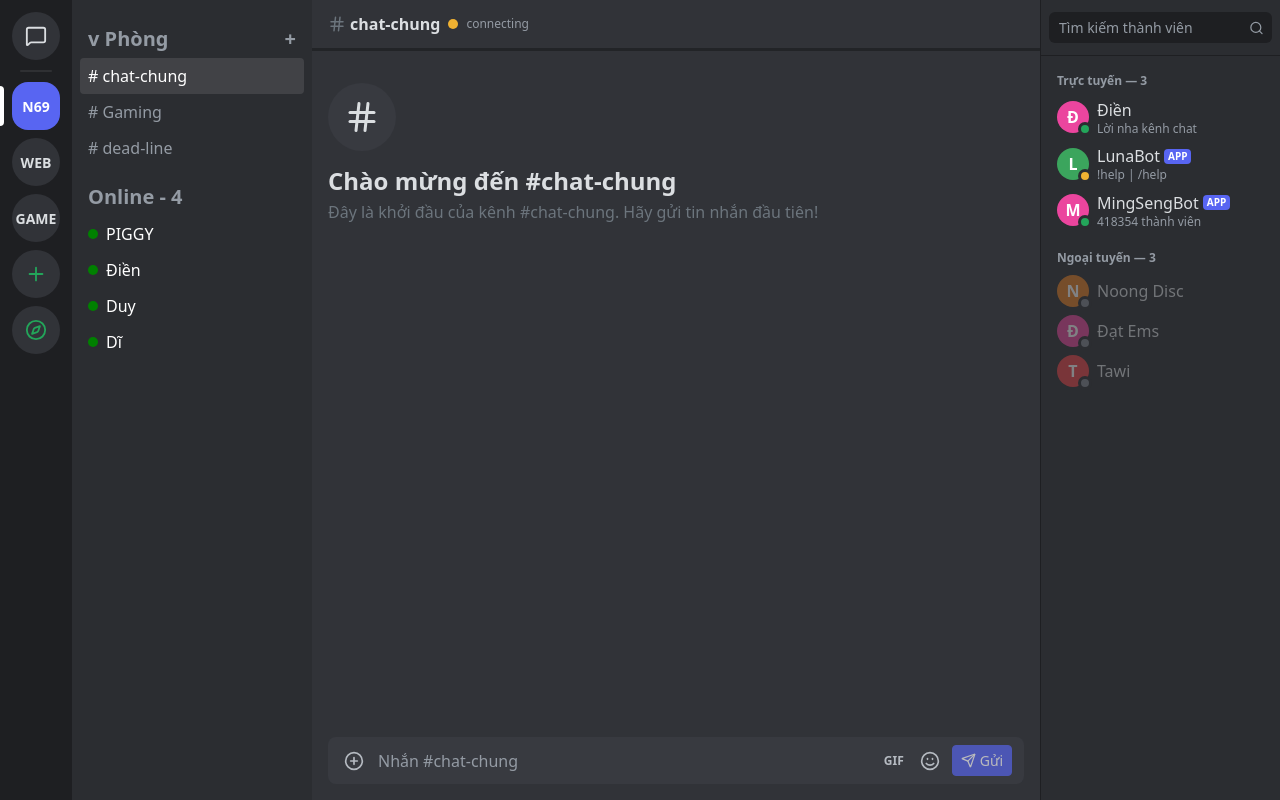
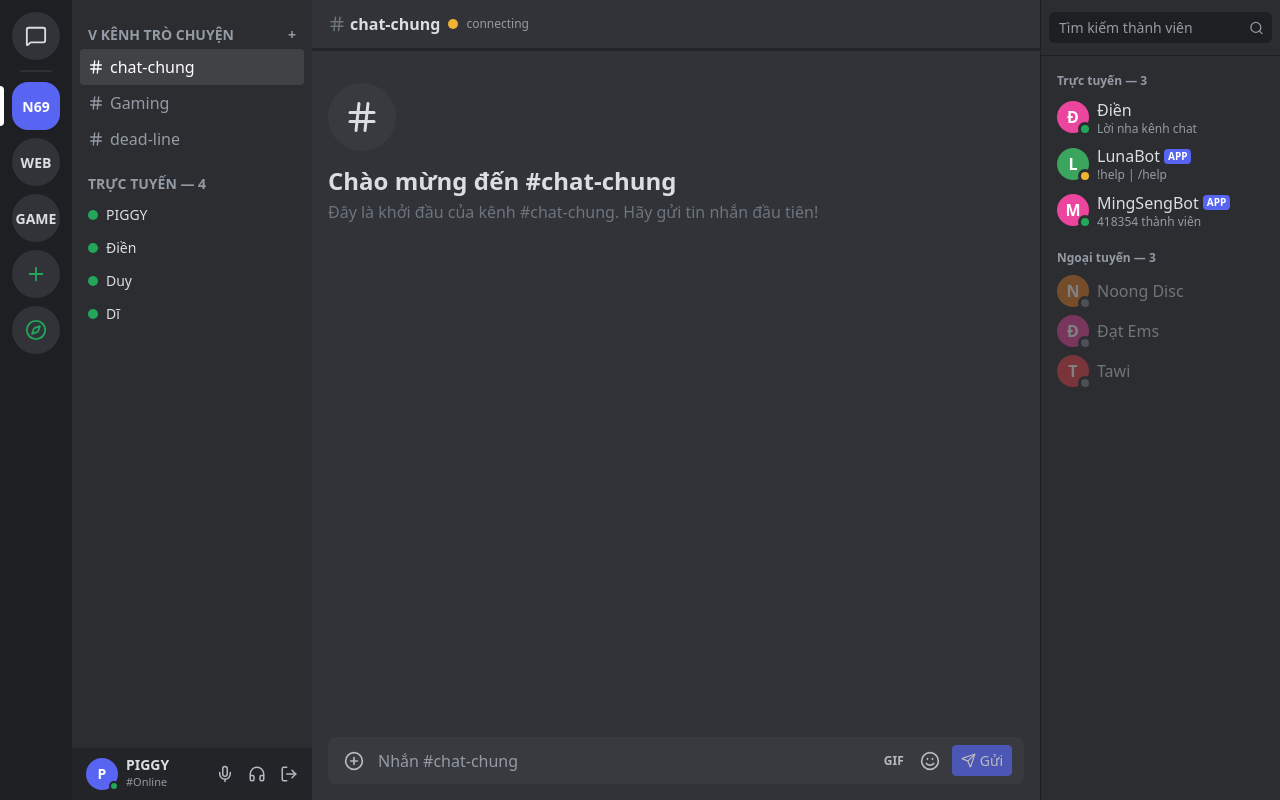
Before and after one commit to nguyenvandiennlu/Nhom69_LTFE, a React (Vite) app: page /chat in a window 1280 px wide. Built offline with nearby package versions, Linux system fonts and the light colour scheme; no server answers.

Commit message:
Function - Giao diện - Done - Thêm UserProfileBar và tính năng đăng xuất

```diff
--- a/src/components/EmojiPickerButton.tsx
+++ b/src/components/EmojiPickerButton.tsx
@@ -10,7 +10,6 @@ export default function EmojiPickerButton({ onSelectEmoji }: Props) {
     const [isOpen, setIsOpen] = useState(false);
     const containerRef = useRef<HTMLDivElement>(null);
 
-    // Tự động đóng popup khi bấm ra bên ngoài
     useEffect(() => {
         const handleClickOutside = (e: MouseEvent) => {
             if (containerRef.current && !containerRef.current.contains(e.target as Node)) {
--- a/src/components/Sidebar.tsx
+++ b/src/components/Sidebar.tsx
@@ -1,17 +1,20 @@
 import { useState } from "react";
+import { Hash } from "lucide-react";
+import UserProfileBar from "./UserProfileBar";
 import '../styles/sidebar.scss';
 
-//data tạm thời nha
 const rooms = ['chat-chung', 'Gaming', 'dead-line'];
 const onlineUsers = ['PIGGY', 'Điền', 'Duy', 'Dĩ'];
 
 export default function Sidebar() {
     const [currentRoom, setCurrentRoom] = useState(rooms[0]);
     const [isOpen, setIsOpen] = useState(true);
+
     return (
         <aside className="sidebar">
+            <div className="sidebar__content">
                 <div className="titleSidebar" onClick={() => setIsOpen(!isOpen)}>
-                <span>{isOpen ? 'v' : '>'} Phòng</span>
+                    <span>{isOpen ? 'v' : '>'} Kênh trò chuyện</span>
                     <span className="addRoom">+</span>
                 </div>
                 {isOpen && rooms.map(room => (
@@ -20,16 +23,21 @@ export default function Sidebar() {
                         className={room === currentRoom ? 'room roomActive' : 'room'}
                         onClick={() => setCurrentRoom(room)}
                     >
-                    # {room}
+                        <Hash size={16} />
+                        <span>{room}</span>
                     </div>
                 ))}
-            <div className="titleSidebar">Online - {onlineUsers.length}</div>
+
+                <div className="titleSidebar">Trực tuyến — {onlineUsers.length}</div>
                 {onlineUsers.map(user => (
                     <div key={user} className="user">
                         <span className="dotSidebar"></span>
-                    {user}
+                        <span>{user}</span>
                     </div>
                 ))}
+            </div>
+
+            <UserProfileBar />
         </aside>
     );
 }
--- /dev/null
+++ b/src/components/UserProfileBar.tsx
@@ -0,0 +1,80 @@
+import { useState } from "react";
+import { useNavigate } from "react-router-dom";
+import { useWS } from "../contexts/WebSocketContext";
+import { Mic, MicOff, Headphones, HeadphoneOff, LogOut } from "lucide-react";
+
+export default function UserProfileBar() {
+    const navigate = useNavigate();
+    const { sendEvent } = useWS();
+    const [isMuted, setIsMuted] = useState(false);
+    const [isDeafened, setIsDeafened] = useState(false);
+
+    const currentUser = localStorage.getItem('currentUser') || 'PIGGY';
+
+    const toggleMic = () => {
+        setIsMuted(!isMuted);
+    };
+
+    const toggleDeafen = () => {
+        if (!isDeafened) {
+            setIsDeafened(true);
+            setIsMuted(true);
+        } else {
+            setIsDeafened(false);
+            setIsMuted(false);
+        }
+    };
+
+    const handleLogout = () => {
+        if (window.confirm('Bạn có chắc chắn muốn đăng xuất không?')) {
+            sendEvent('LOGOUT');
+            localStorage.removeItem('currentUser');
+            localStorage.removeItem('RE_LOGIN_CODE');
+            navigate('/login');
+        }
+    };
+
+    return (
+        <div className="sidebar__user-bar">
+            <div className="sidebar__user-profile" data-tooltip="Tài khoản của bạn">
+                <div className="sidebar__avatar">
+                    {currentUser.charAt(0).toUpperCase()}
+                    <span className="sidebar__avatar-dot"></span>
+                </div>
+                <div>
+                    <div className="sidebar__user-name text-truncate" style={{ maxWidth: '85px' }}>
+                        {currentUser}
+                    </div>
+                    <div className="sidebar__user-status">#Online</div>
+                </div>
+            </div>
+
+            <div className="sidebar__actions">
+                <button
+                    type="button"
+                    className="sidebar__action-btn"
+                    data-tooltip={isMuted ? "Bật Mic" : "Tắt Mic"}
+                    onClick={toggleMic}
+                >
+                    {isMuted ? <MicOff size={18} color="#f23f43" /> : <Mic size={18} />}
+                </button>
+                <button
+                    type="button"
+                    className="sidebar__action-btn"
+                    data-tooltip={isDeafened ? "Bật âm thanh" : "Tắt âm thanh"}
+                    onClick={toggleDeafen}
+                >
+                    {isDeafened ? <HeadphoneOff size={18} color="#f23f43" /> : <Headphones size={18} />}
+                </button>
+                <button
+                    type="button"
+                    className="sidebar__action-btn sidebar__action-btn--logout"
+                    data-tooltip="Đăng xuất"
+                    onClick={handleLogout}
+                >
+                    <LogOut size={18} />
+                </button>
+            </div>
+        </div>
+    );
+}
--- a/src/styles/login.scss
+++ b/src/styles/login.scss
@@ -3,7 +3,6 @@ $primary: #5865f2;
 $input-box: #1e1f22;
 $danger: #f23f43;
 
-//LoginPage.tsx
 .login {
   background: $input-box;
 }
@@ -45,7 +44,6 @@ $danger: #f23f43;
     color: inherit;
   }
 
-  // sai thông tin
   &.is-invalid,
   &.is-invalid:focus {
     border-color: $danger;
--- a/src/styles/serverRail.scss
+++ b/src/styles/serverRail.scss
@@ -29,7 +29,6 @@ $dis-green: #23a55a;
     width: 72px;
   }
 
-  // Vạch trắng báo hiệu ở mép trái (Pill indicator)
   &__pill {
     position: absolute;
     left: 0;
@@ -40,7 +39,6 @@ $dis-green: #23a55a;
     transition: height 0.2s cubic-bezier(0.2, 0, 0, 1);
   }
 
-  // Nút server hình tròn biến thành viên thuốc khi hover
   &__btn {
     position: relative;
     width: 48px;
@@ -69,7 +67,6 @@ $dis-green: #23a55a;
       color: #fff;
     }
 
-    // Nút thêm server có màu hover xanh lá đặc trưng
     &--action {
       background-color: #313338;
       color: $dis-green;
@@ -81,17 +78,14 @@ $dis-green: #23a55a;
     }
   }
 
-  // Khi hover vào item thì kéo dài vạch trắng
   &__item:hover &__pill {
     height: 20px;
   }
 
-  // Khi đang active thì vạch trắng kéo dài 40px
   &__item--active &__pill {
     height: 40px;
   }
 
-  // Đường gạch ngang phân cách
   &__divider {
     width: 32px;
     height: 2px;
--- a/src/styles/sidebar.scss
+++ b/src/styles/sidebar.scss
@@ -1,21 +1,41 @@
 $dis-sidebar: #2b2d31;
+$dis-user-bar: #232428;
 
-//Sidebar.tsx
 .sidebar {
   width: 240px;
+  height: 100vh;
   flex-shrink: 0;
-  padding: 8px;
   background: $dis-sidebar;
   color: #949ba4;
+  display: flex;
+  flex-direction: column;
+  overflow: hidden;
+  user-select: none;
+}
+
+.sidebar__content {
+  flex-grow: 1;
+  overflow-y: auto;
+  padding: 8px;
+
+  &::-webkit-scrollbar {
+    width: 4px;
+  }
+  &::-webkit-scrollbar-thumb {
+    background: rgba(0, 0, 0, 0.2);
+    border-radius: 2px;
+  }
 }
 
 .titleSidebar {
   display: flex;
   padding: 16px 8px 4px;
-  font-size: 20px;
-  font-weight: 600;
+  font-size: 14px;
+  font-weight: 700;
+  text-transform: uppercase;
+  color: #949ba4;
   justify-content: space-between;
-
+  align-items: center;
 }
 
 .titleSidebar:first-child {
@@ -27,17 +47,21 @@ $dis-sidebar: #2b2d31;
   border-radius: 4px;
   font-weight: 500;
   cursor: pointer;
+  color: #949ba4;
+  display: flex;
+  align-items: center;
+  gap: 6px;
 
   &:hover {
     background: rgba(255, 255, 255, 0.06);
-    color: white;
+    color: #dbdee1;
   }
 }
 
 .roomActive,
 .roomActive:hover {
   background: rgba(255, 255, 255, 0.1);
-  color: white;
+  color: #fff;
 }
 
 .user {
@@ -45,12 +69,146 @@ $dis-sidebar: #2b2d31;
   align-items: center;
   gap: 8px;
   padding: 6px 8px;
-  color: white;
+  color: #dbdee1;
+  font-size: 14px;
 }
 
 .dotSidebar {
   width: 10px;
   height: 10px;
   border-radius: 50%;
-  background: green;
+  background: #23a55a;
 }
+
+.sidebar__user-bar {
+  height: 52px;
+  background: $dis-user-bar;
+  padding: 0 8px;
+  display: flex;
+  align-items: center;
+  justify-content: space-between;
+  flex-shrink: 0;
+}
+
+.sidebar__user-profile {
+  display: flex;
+  align-items: center;
+  gap: 8px;
+  padding: 4px 6px;
+  border-radius: 4px;
+  cursor: pointer;
+  min-width: 0;
+
+  &:hover {
+    background: rgba(255, 255, 255, 0.07);
+  }
+}
+
+.sidebar__avatar {
+  width: 32px;
+  height: 32px;
+  border-radius: 50%;
+  background: #5865f2;
+  color: #fff;
+  display: flex;
+  align-items: center;
+  justify-content: center;
+  font-weight: 600;
+  font-size: 14px;
+  position: relative;
+  flex-shrink: 0;
+}
+
+.sidebar__avatar-dot {
+  width: 10px;
+  height: 10px;
+  background: #23a55a;
+  border-radius: 50%;
+  position: absolute;
+  bottom: -1px;
+  right: -1px;
+  border: 2px solid $dis-user-bar;
+}
+
+.sidebar__user-name {
+  font-size: 14px;
+  font-weight: 600;
+  color: #dbdee1;
+  line-height: 1.2;
+}
+
+.sidebar__user-status {
+  font-size: 11px;
+  color: #949ba4;
+}
+
+.sidebar__actions {
+  display: flex;
+  align-items: center;
+  gap: 2px;
+}
+
+.sidebar__action-btn {
+  position: relative;
+  background: transparent;
+  border: none;
+  color: #b5bac1;
+  border-radius: 4px;
+  padding: 6px;
+  cursor: pointer;
+  display: flex;
+  align-items: center;
+  justify-content: center;
+  transition: color 0.15s ease, background-color 0.15s ease;
+
+  &:hover {
+    background: rgba(255, 255, 255, 0.08);
+    color: #dbdee1;
+  }
+
+  &--logout:hover {
+    color: #f23f43;
+    background: rgba(242, 63, 67, 0.1);
+  }
+
+  &[data-tooltip]::after {
+    content: attr(data-tooltip);
+    position: absolute;
+    bottom: calc(100% + 8px);
+    left: 50%;
+    transform: translateX(-50%) translateY(4px);
+    background-color: #111214;
+    color: #dbdee1;
+    font-size: 12px;
+    font-weight: 600;
+    white-space: nowrap;
+    padding: 5px 9px;
+    border-radius: 5px;
+    box-shadow: 0 4px 8px rgba(0, 0, 0, 0.4);
+    pointer-events: none;
+    opacity: 0;
+    transition: opacity 0.15s ease, transform 0.15s ease;
+    z-index: 100;
+  }
+
+  &[data-tooltip]::before {
+    content: '';
+    position: absolute;
+    bottom: calc(100% + 2px);
+    left: 50%;
+    transform: translateX(-50%) translateY(4px);
+    border-width: 6px 6px 0 6px;
+    border-style: solid;
+    border-color: #111214 transparent transparent transparent;
+    pointer-events: none;
+    opacity: 0;
+    transition: opacity 0.15s ease, transform 0.15s ease;
+    z-index: 100;
+  }
+
+  &[data-tooltip]:hover::after,
+  &[data-tooltip]:hover::before {
+    opacity: 1;
+    transform: translateX(-50%) translateY(0);
+  }
+}
```
Also changed, not shown: src/pages/LoginPage.tsx (line endings or trailing spaces). Lines whose indentation alone changed are shown as unchanged.
